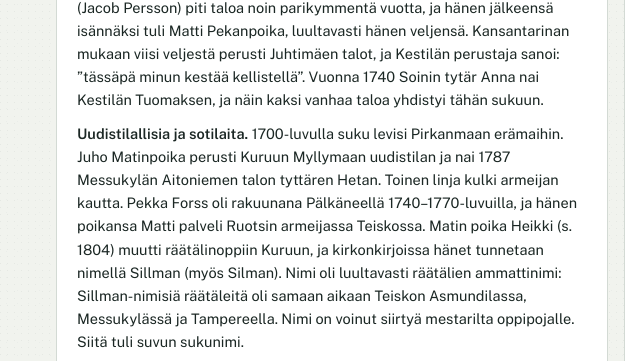
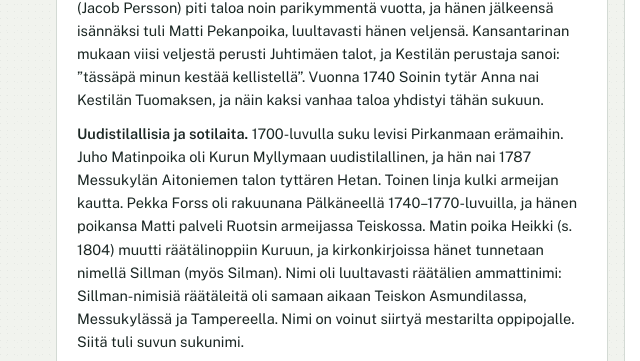
Before and after one commit to Isomaha3/jyvakorven-suku, a plain HTML site: page index.html in a window 1280 px wide. Shown: the part 1840-2201 px from the top of the page, 24-664 px from the left. Drawn offline with nearby package versions, Linux system fonts and the light colour scheme.

Commit message:
Tarkenna Myllymaan uudistilan muotoilu tarinassa
Co-Authored-By: Claude Opus 5.5 <noreply@anthropic.com>
Claude-Session: https://claude.ai/code/session_01D9pC5fSmHkxySxkXCcYgn9

```diff
--- a/index.html
+++ b/index.html
@@ -286,7 +286,7 @@ footer a { color: var(--accent); }
         <span class="who">Isän isä · Juuse Ilmari Sihlman</span>
         <h3><svg class="motif" viewBox="0 0 32 32" aria-hidden="true" focusable="false"><path d="M3 16 Q16 6 29 16 Q16 26 3 16Z"/><path d="M11 16h10M13 13.5h6M13 18.5h6"/><path d="M16 16 L30 9" class="thread"/></svg>Sihlman–Jyväkorpi</h3>
         <p><strong>Kantatalot 1500-luvulta.</strong> Haaran vanhimmat juuret ovat Ikaalisten talonpoikaistaloissa. Jämijärven Soinin isäntänä mainitaan Olavi Soini jo vuoden 1540 maakirjassa, ja talo siirtyi isältä pojalle yli sadan vuoden ajan. Juhtimäen Kestilä oli yksi kylän neljästä vanhasta talosta, ja se ilmestyy verokirjoihin 1584. Sen ensimmäinen tunnettu isäntä Jaakko Pekanpoika (Jacob Persson) piti taloa noin parikymmentä vuotta, ja hänen jälkeensä isännäksi tuli Matti Pekanpoika, luultavasti hänen veljensä. Kansantarinan mukaan viisi veljestä perusti Juhtimäen talot, ja Kestilän perustaja sanoi: ”tässäpä minun kestää kellistellä”. Vuonna 1740 Soinin tytär Anna nai Kestilän Tuomaksen, ja näin kaksi vanhaa taloa yhdistyi tähän sukuun.</p>
-        <p><strong>Uudistilallisia ja sotilaita.</strong> 1700-luvulla suku levisi Pirkanmaan erämaihin. Juho Matinpoika perusti Kuruun Myllymaan uudistilan ja nai 1787 Messukylän Aitoniemen talon tyttären Hetan. Toinen linja kulki armeijan kautta. Pekka Forss oli rakuunana Pälkäneellä 1740–1770-luvuilla, ja hänen poikansa Matti palveli Ruotsin armeijassa Teiskossa. Matin poika Heikki (s. 1804) muutti räätälinoppiin Kuruun, ja kirkonkirjoissa hänet tunnetaan nimellä Sillman (myös Silman). Nimi oli luultavasti räätälien ammattinimi: Sillman-nimisiä räätäleitä oli samaan aikaan Teiskon Asmundilassa, Messukylässä ja Tampereella. Nimi on voinut siirtyä mestarilta oppipojalle. Siitä tuli suvun sukunimi.</p>
+        <p><strong>Uudistilallisia ja sotilaita.</strong> 1700-luvulla suku levisi Pirkanmaan erämaihin. Juho Matinpoika oli Kurun Myllymaan uudistilallinen, ja hän nai 1787 Messukylän Aitoniemen talon tyttären Hetan. Toinen linja kulki armeijan kautta. Pekka Forss oli rakuunana Pälkäneellä 1740–1770-luvuilla, ja hänen poikansa Matti palveli Ruotsin armeijassa Teiskossa. Matin poika Heikki (s. 1804) muutti räätälinoppiin Kuruun, ja kirkonkirjoissa hänet tunnetaan nimellä Sillman (myös Silman). Nimi oli luultavasti räätälien ammattinimi: Sillman-nimisiä räätäleitä oli samaan aikaan Teiskon Asmundilassa, Messukylässä ja Tampereella. Nimi on voinut siirtyä mestarilta oppipojalle. Siitä tuli suvun sukunimi.</p>
         <p><strong>Kaupunkiin.</strong> 1800-luvun lopulla Tampereen tehtaat vetivät väkeä maalta. Heikin poika Josef (1852–1925) oli työnjohtajana Pellavatehtaalla. Tampereella häntä kutsuttiin Juuseksi, joka on Josefin suomalainen puhuttelumuoto. Hän oli myöhemmän Juuse Ilmari Jyväkorven isoisä. Hänen aikanaan nimen kirjoitusasu vaihtui: vuoden 1879 kuulutuksessa hän on vielä Josef Sillman, ja vuonna 1897 lehdessä mainitaan työnjohtaja Juuse Sihlman. Tarkkaa vaihtumisvuotta ei tiedetä. Hänen vaimonsa Agatha Ruotsalainen oli kotoisin Kuopion Väänälästä, Savon talonpoikaissuvusta. Josefin poika August oli veturinlämmittäjä. Augustin poika Juuse oli rakennusmestari, ja vuonna 1937 hän otti suomalaisen sukunimen Jyväkorpi. Nimi tuli Teiskon paikannimestä, suvun vanhoilta kotiseuduilta.</p>
         <p><strong>Veli Leo ja Tampellan aseet.</strong> Juusen vanhempi veli Leo (1905–1962) valmistui 1925 Tampereen teollisuuskoulun konerakennusosastolta ja teki uransa Tampellassa. 1930-luvulla hän oli insinöörinä tehtaan aseosastolla, joka kehitti kranaatinheittimiä puolustuslaitokselle. Hänkin otti nimen Jyväkorpi. Tammikuussa 1938 Helsingin Harakan saarella pidetyssä koeammunnassa Tampellan uuden kranaatinheittimen ammus räjähti putkessa. Leo seisoi lähimpänä asetta ja haavoittui pahoin, ja jalkaväentarkastaja kenraalimajuri Heikinheimo sai surmansa. Leo toipui ja jatkoi insinöörinä Tampereella; 1940-luvulla hän istui osakeyhtiöiden hallituksissa ja edusti teollisuusinsinöörejä pohjoismaisessa kokouksessa. Suvussa kerrotaan, että Leo matkusti Israeliin myymään aseita. Se olisi sopinut aikaan, sillä Tampella perusti 1950 israelilaisten kanssa Haifan lähelle asetehdas Soltamin ja kauppoja välitti Tampereella asunut Shlomo Zabludowicz. Leon osuutta ei ole kuitenkaan löytynyt lähteistä. Hänen sivuhaaransa näkyy esivanhempien kaaviossa Juusen yläpuolella.</p>
         <p><strong>Sisaret Taimi ja Anna-Mari.</strong> Taimi (1908–1997) oli nuorena myyjänä Hämeen Kirjakaupassa Tampereella, ja keväällä 1931 hänen tekemänsä näyteikkuna palkittiin kaupungin näyteikkunakilpailussa. Samana keväänä hänet kuulutettiin avioliittoon konttoristi Jussi Vallinin kanssa. Jussi oli todennäköisesti kotoisin Kiikasta ja tullut Tampereelle kauppakoulun kautta. Vuonna 1937 perhe vaihtoi nimensä Vannasmaaksi samassa nimenmuutosaallossa kuin Juuse, ja 1939 Jussi oli jo johtaja. Nuorin sisar Anna-Mari (1914–2005) oli liikeapulaisena Vammalassa ja palasi 1938 Tampereelle. Hänen puolisonsa Erkki Linnolahti (1916–1978) oli kotoisin Vaasasta, ja hänen isänsä Kaarlo Aarne Lindholm on suvun yllättävin löytö: hän oli postinkantaja ja aikansa parhaita pitkän matkan juoksijoita, ja hän juoksi Suomen joukkueessa Hannes Kolehmaisen rinnalla Tukholman olympialaisissa 1912. Molempien sisarten perheet näkyvät kaaviossa Juusen vieressä.</p>
```
